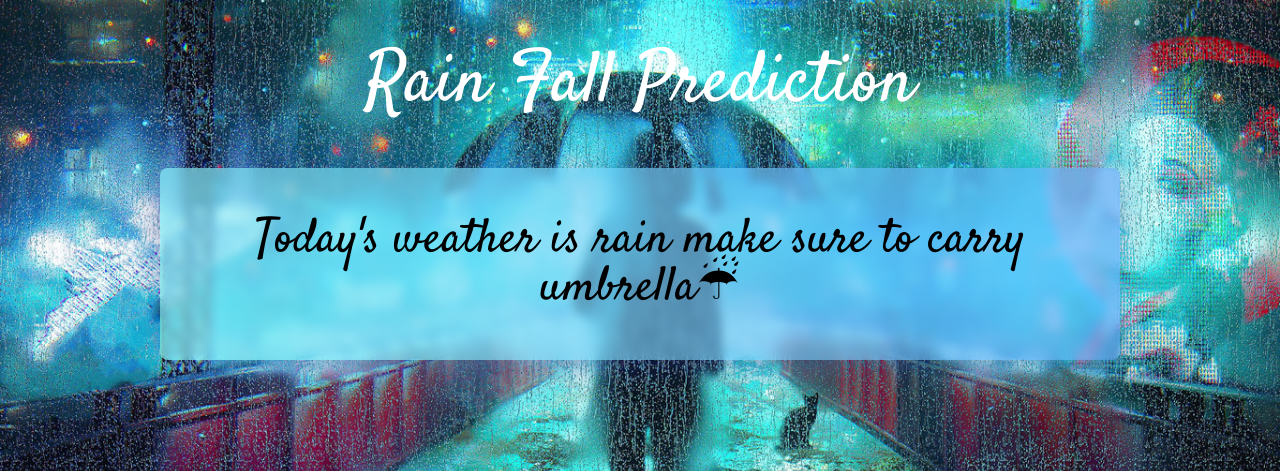
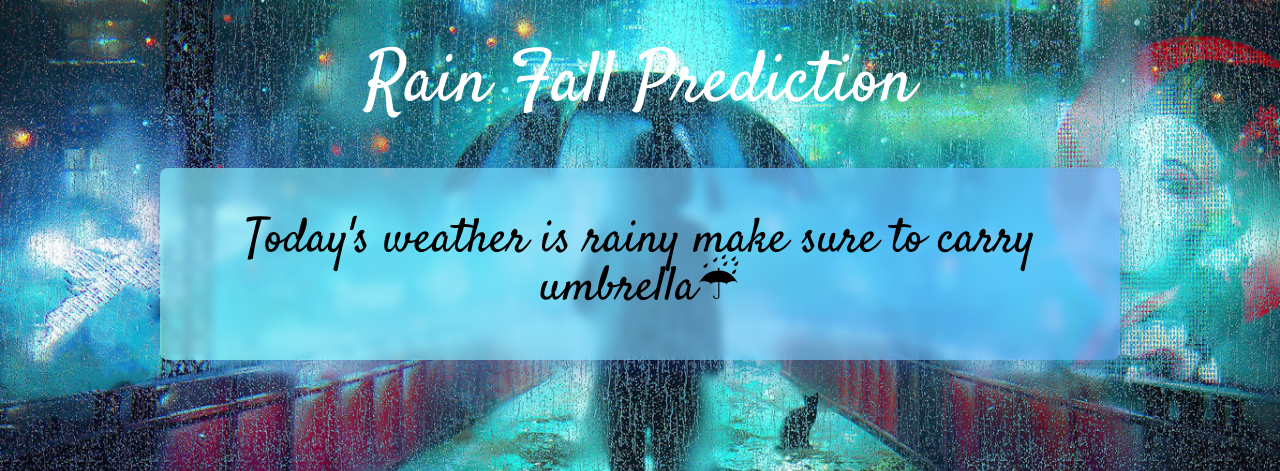
Before and after one commit to bhushanpatil88/Rainfall_Prediction, a Flask app: template templates/Rain.html in a window 1280 px wide. Shown: the top 471 px of the page. Run offline with Flask 2, Linux system fonts and the light colour scheme; the template is opened without the code that fills it, so the values that code supplies are empty; parts of the project's set-up code (start-up, migrations or seed data) failed here and were passed over.

Commit message:
Update Rain.html

```diff
--- a/templates/Rain.html
+++ b/templates/Rain.html
@@ -22,7 +22,7 @@
     <h1 class="heading text-7xl text-center text-white font-medium">Rain Fall Prediction</h1>
     <div class="form rounded-lg">
         <div>
-            <h1 class="heading text-5xl text-center text-black font-medium">Today's weather is rain make sure to carry umbrella☔</h1>
+            <h1 class="heading text-5xl text-center text-black font-medium">Today's weather is rainy make sure to carry umbrella☔</h1>
         </div>
 
 
```
